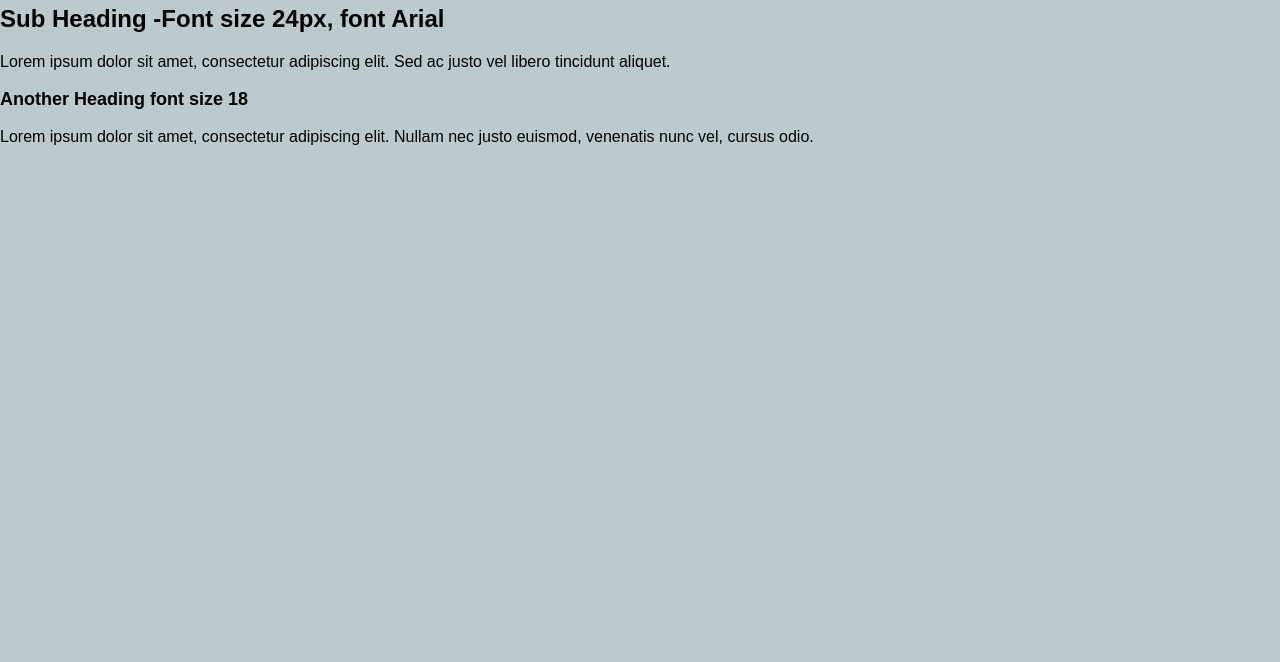
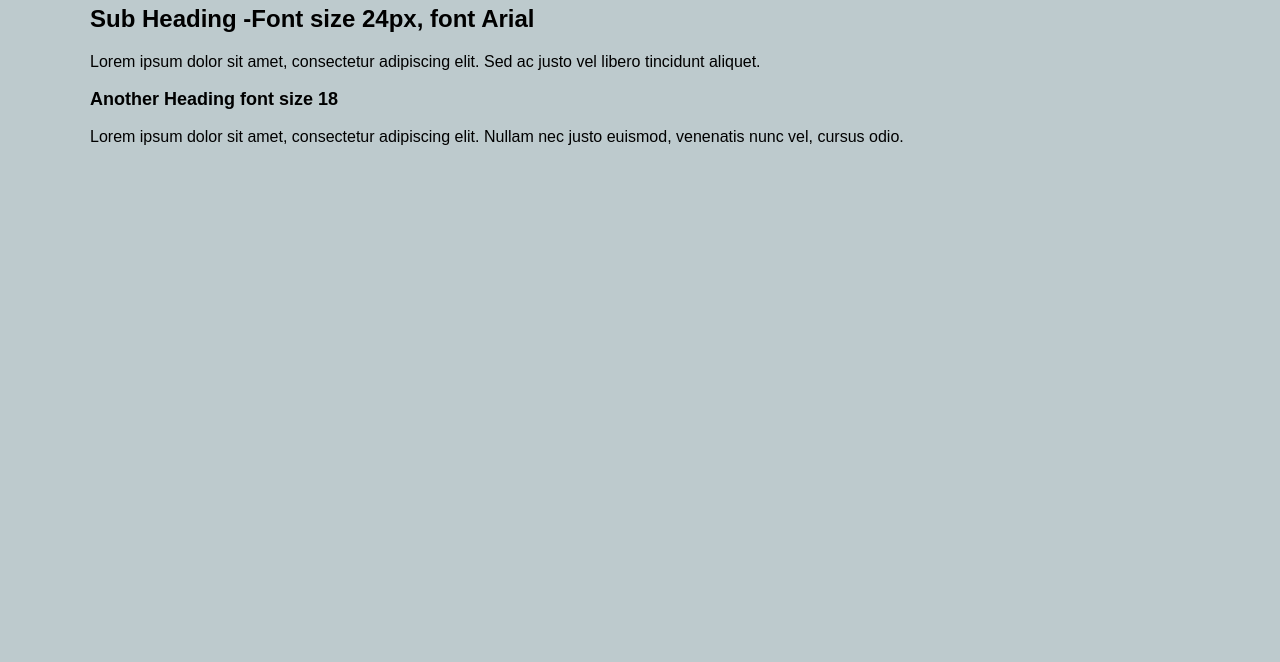
Before and after one commit to Perfectillusion1024/HTML-CSS-Assessment, a plain HTML site: page Task1/Program1/html/about.html in a window 1280 px wide. Shown: the part 138-800 px from the top of the page. Drawn offline with Linux system fonts and the light colour scheme.

Commit message:
add container

```diff
--- a/Task1/Program1/CSS/about.css
+++ b/Task1/Program1/CSS/about.css
@@ -21,3 +21,9 @@ p {
 body{
     padding-left: 10%;
 }
+.container{
+    margin: auto;
+    max-width: 1100px;
+    overflow: auto;
+    padding: 0 40px;
+}
--- a/Task1/Program1/html/about.html
+++ b/Task1/Program1/html/about.html
@@ -19,12 +19,13 @@
             </ul>
         </nav>
     </header>
+    <div class = "container">
     <h1>Main Heading -Font size 30Px, Font Arial</h1>
     <h2>Sub Heading -Font size 24px, font Arial</h2>
     <p>Lorem ipsum dolor sit amet, consectetur adipiscing elit. Sed ac justo vel libero tincidunt aliquet.</p>
     <h3>Another Heading font size 18</h3>
     <p>Lorem ipsum dolor sit amet, consectetur adipiscing elit. Nullam nec justo euismod, venenatis nunc vel, cursus odio.</p>
-
+    </div>
 
 </body>
 </html>
```
